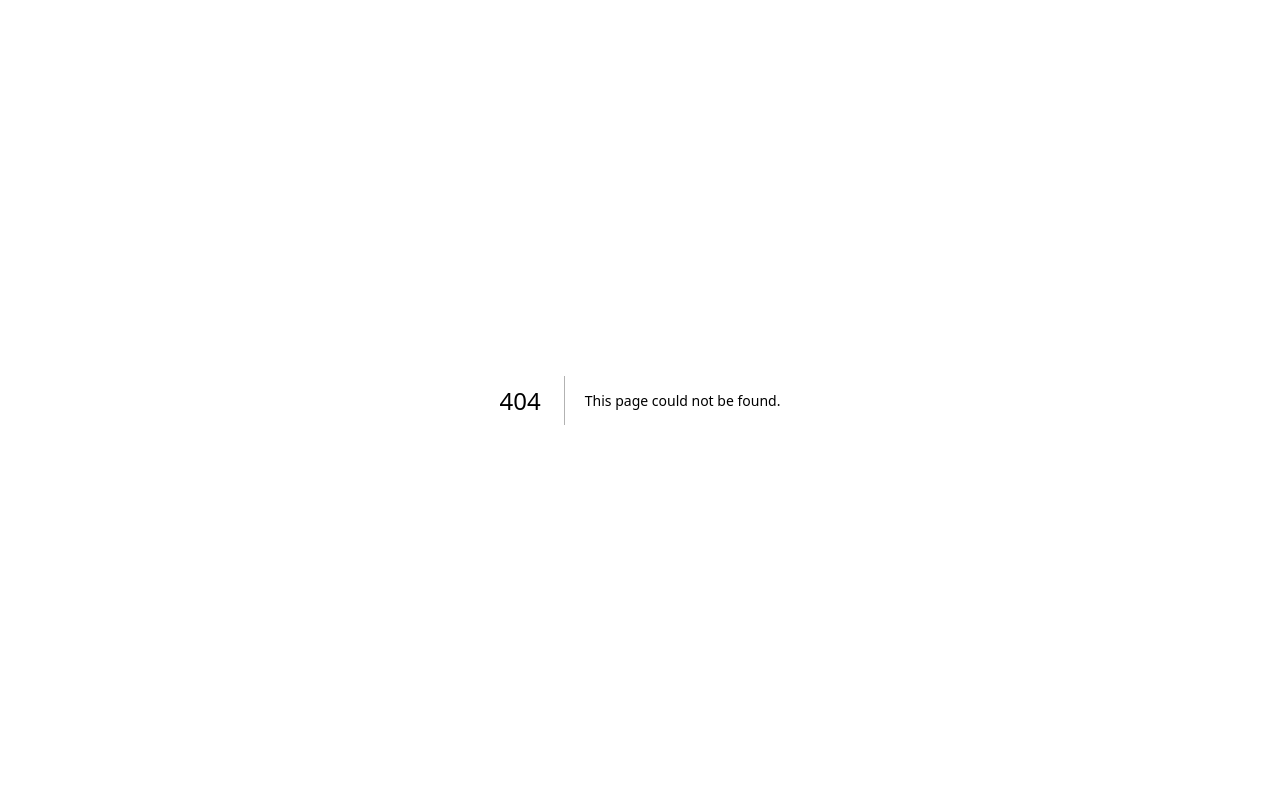
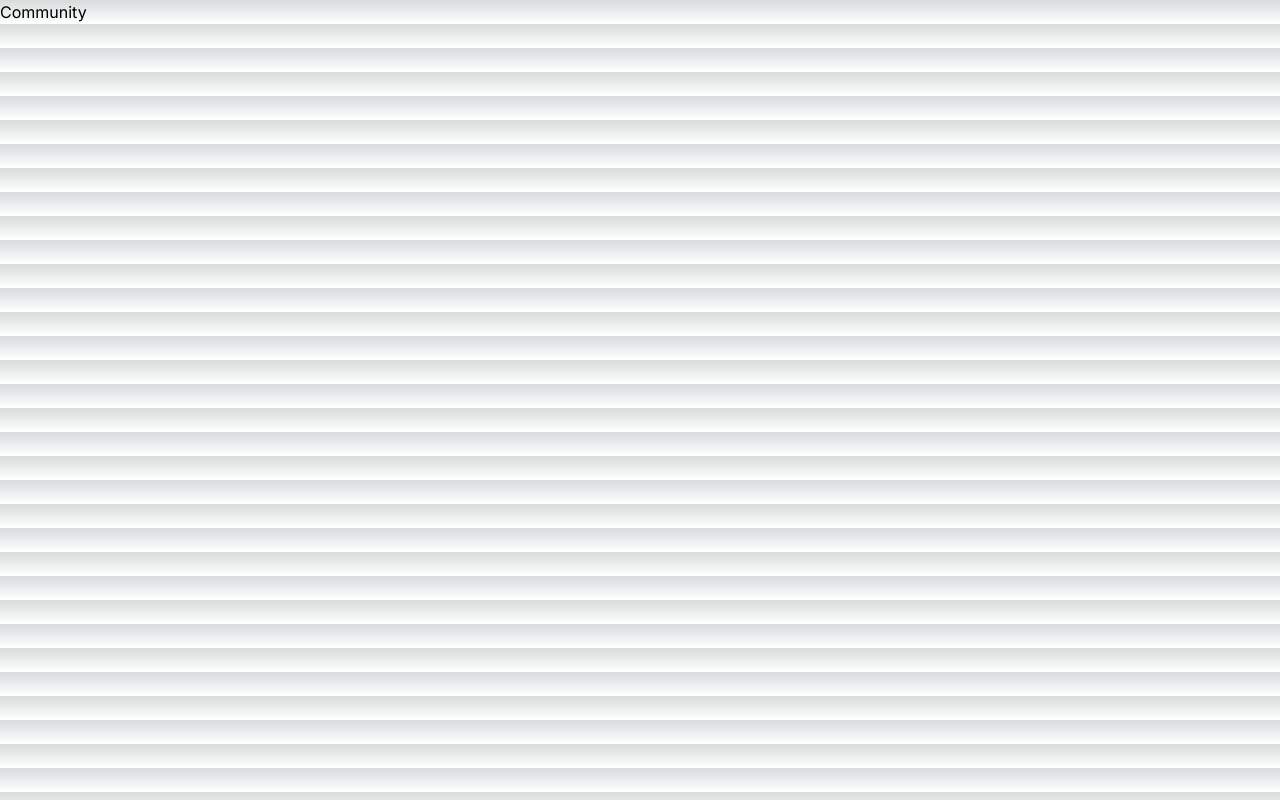
Before and after one commit to cshoon95/Foodies, a Next.js app: page /community in a window 1280 px wide. Before the commit this address had no page. Built offline with nearby package versions, Linux system fonts and the light colour scheme.

Commit message:
[community] 페이지 추가

```diff
--- /dev/null
+++ b/src/app/community/page.tsx
@@ -0,0 +1,7 @@
+export default function Community() {
+  return (
+    <main>
+      <h1>Community</h1>
+    </main>
+  )
+}
```
